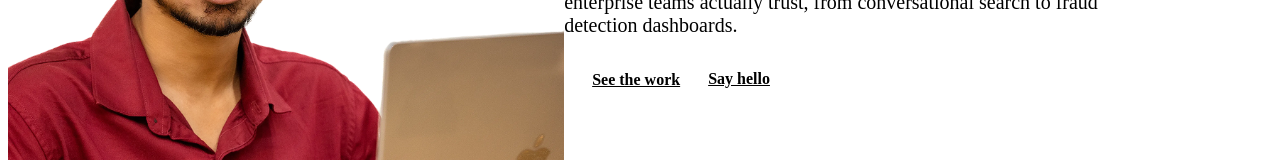
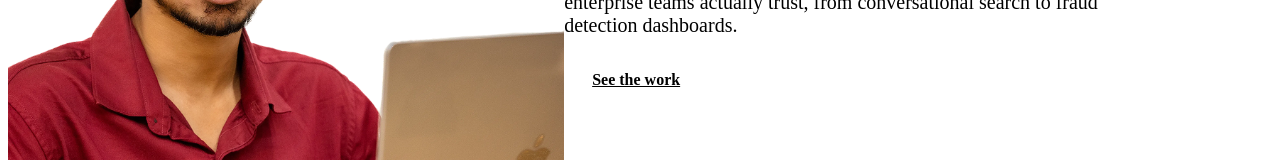
Before and after one commit to Chiranjeevi-sai-charan/portfolio, a React (Vite) app: page / in a window 1280 px wide. Shown: the part 428-588 px from the top of the page. Built offline with nearby package versions, Linux system fonts and the light colour scheme; the HTML template or start-up script is replaced by a standard one; a web font is replaced by a local one.

Commit message:
Remove redundant secondary Say hello CTA in hero, nav CTA already covers it

```diff
--- a/src/pages/Home.jsx
+++ b/src/pages/Home.jsx
@@ -136,7 +136,6 @@ export default function Home() {
           </p>
           <div className={styles.heroActions}>
             <a href="#work" className={styles.primaryBtn} data-cursor-hide>See the work</a>
-            <a href="mailto:98charan@gmail.com" className={styles.textLink} data-cursor-label="Say hi">Say hello</a>
           </div>
         </motion.div>
       </section>
--- a/src/pages/Home.module.css
+++ b/src/pages/Home.module.css
@@ -80,18 +80,6 @@
   transform: translateY(-2px) rotate(-1deg);
   background: var(--accent);
 }
-.textLink {
-  font-weight: 600;
-  color: var(--ink-soft);
-  border-bottom: 1.5px solid var(--border);
-  padding-bottom: 2px;
-  transition: color var(--dur-fast) var(--ease-out), border-color var(--dur-fast) var(--ease-out);
-}
-.textLink:hover {
-  color: var(--accent-text);
-  border-color: var(--accent);
-}
-
 .section { max-width: 1100px; margin: 0 auto; padding: var(--sp-7) var(--sp-4); }
 .sectionHead { margin-bottom: var(--sp-5); max-width: 60ch; }
 .sectionHead .kicker { margin-bottom: var(--sp-1); }
```
